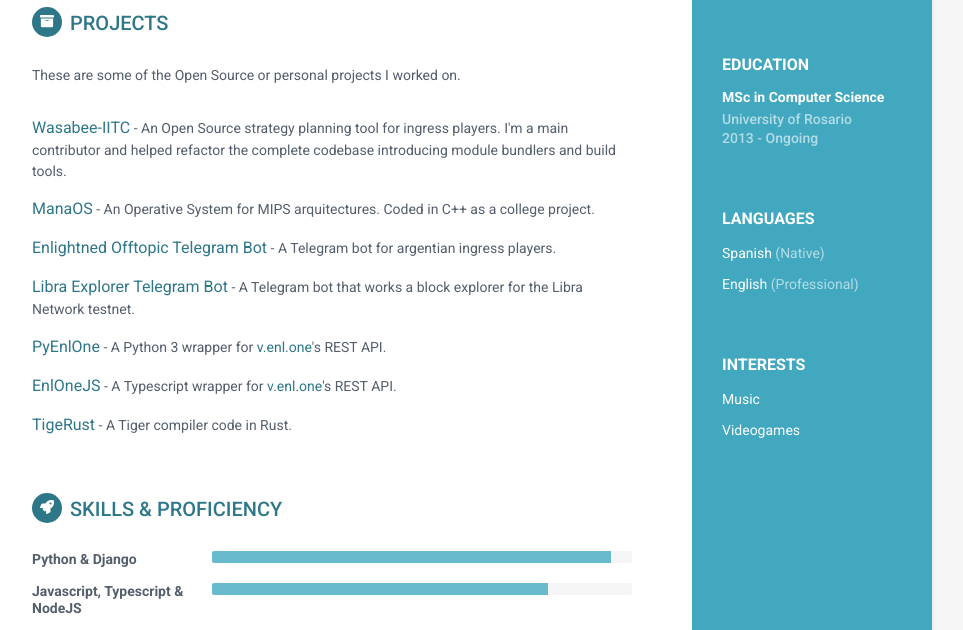
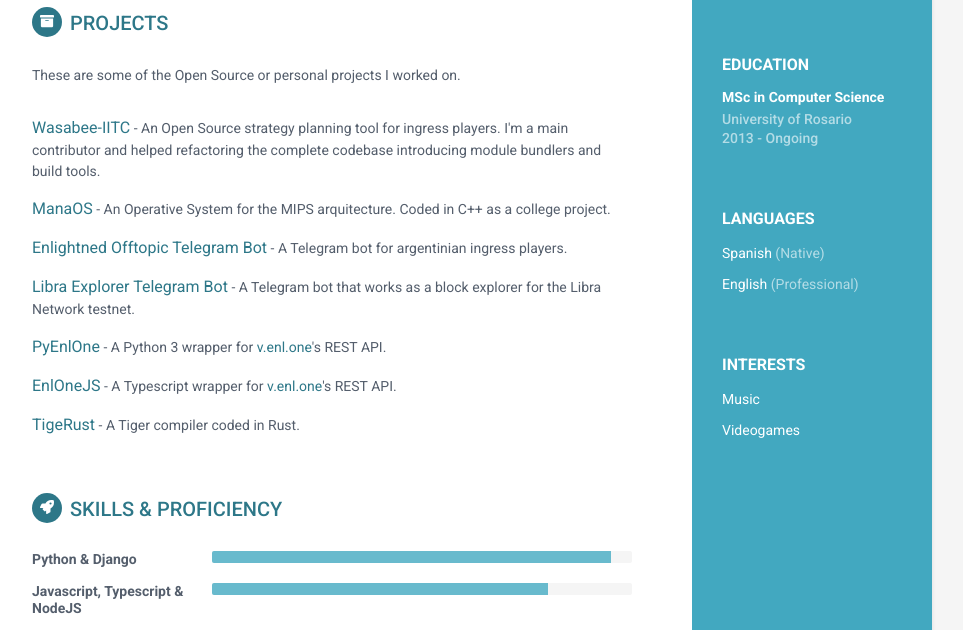
Before and after one commit to QPotato/fedebadaloni.me, a website: page index.html in a window 1280 px wide. Shown: the part 591-1221 px from the top of the page, without its empty margins (188-1151 px from the left). Drawn offline with Linux system fonts and the light colour scheme.

Commit message:
fixed typos in projects

```diff
--- a/index.html
+++ b/index.html
@@ -98,19 +98,19 @@
                 </div><!--//intro-->
                 <div class="item">
                     <span class="project-title"><a href="https://github.com/wasabee-project/Wasabee-IITC">Wasabee-IITC</a></span> -
-                    <span class="project-tagline">An Open Source strategy planning tool for ingress players. I'm a main contributor and helped refactor the complete codebase introducing module bundlers and build tools.</span>
+                    <span class="project-tagline">An Open Source strategy planning tool for ingress players. I'm a main contributor and helped refactoring the complete codebase introducing module bundlers and build tools.</span>
                 </div><!--//item-->
                 <div class="item">
                     <span class="project-title"><a href="https://github.com/QPotato/ManaOS" target="_blank">ManaOS</a></span> -
-                    <span class="project-tagline">An Operative System for MIPS arquitectures. Coded in C++ as a college project.</span>
+                    <span class="project-tagline">An Operative System for the MIPS arquitecture. Coded in C++ as a college project.</span>
                 </div><!--//item-->
                 <div class="item">
                     <span class="project-title"><a href="https://github.com/QPotato/EnlOfftopicBot" target="_blank">Enlightned Offtopic Telegram Bot</a></span> -
-                    <span class="project-tagline">A Telegram bot for argentian ingress players.</span>
+                    <span class="project-tagline">A Telegram bot for argentinian ingress players.</span>
                 </div><!--//item-->
                 <div class="item">
                     <span class="project-title"><a href="https://github.com/QPotato/LibraTelegramExplorer" target="_blank">Libra Explorer Telegram Bot</a></span> -
-                    <span class="project-tagline">A Telegram bot that works a block explorer for the Libra Network testnet.</span>
+                    <span class="project-tagline">A Telegram bot that works as a block explorer for the Libra Network testnet.</span>
                 </div><!--//item-->
                 <div class="item">
                     <span class="project-title"><a href="https://github.com/QPotato/pyenlone" target="_blank">PyEnlOne</a></span> -
@@ -122,7 +122,7 @@
                 </div><!--//item-->
                 <div class="item">
                     <span class="project-title"><a href="https://github.com/ivoelbert/tigerust" target="_blank">TigeRust</a></span> -
-                    <span class="project-tagline">A Tiger compiler code in Rust.</span>
+                    <span class="project-tagline">A Tiger compiler coded in Rust.</span>
                 </div><!--//item-->
             </section><!--//section-->
 
```
